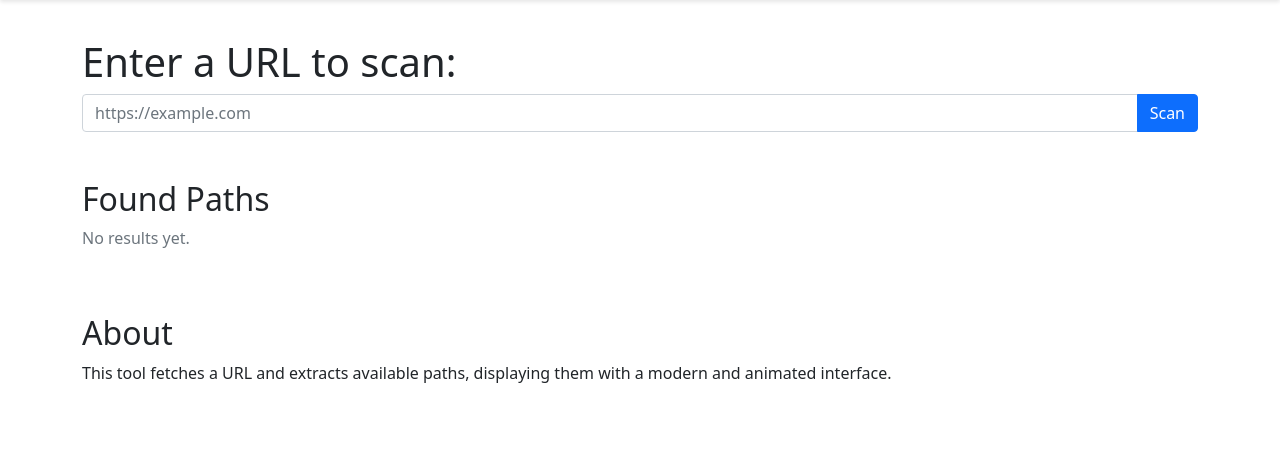
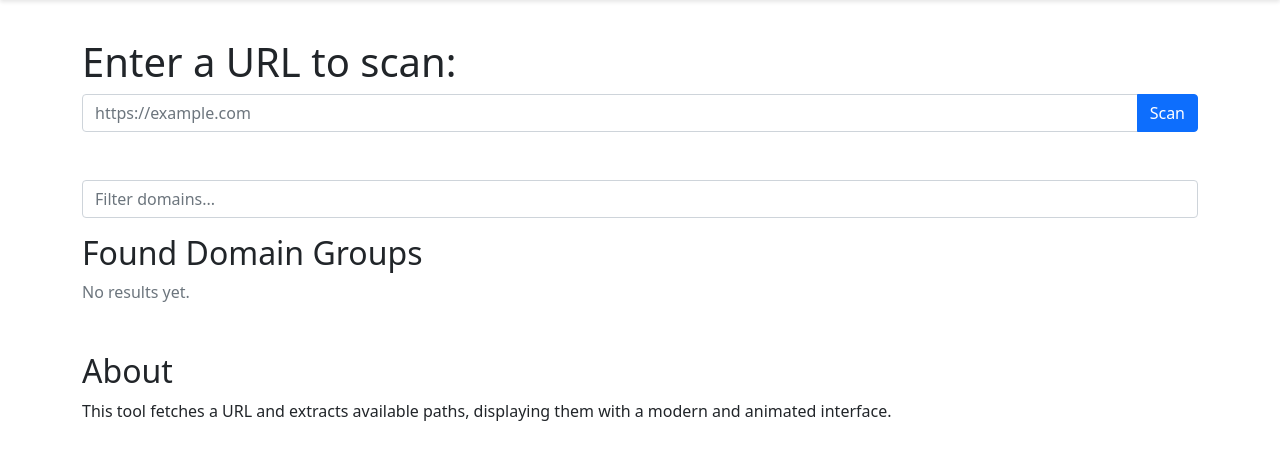
Before and after one commit to Gumgi24/url-finder, a Flask app: page / in a window 1280 px wide. Shown: the part 56-516 px from the top of the page. Run offline with Flask 2, Linux system fonts and the light colour scheme.

Commit message:
Add URL validation, domain grouping, and pagination to scan results

```diff
--- a/app.py
+++ b/app.py
@@ -1,24 +1,54 @@
 from flask import Flask, render_template, request
 import requests
 from bs4 import BeautifulSoup
-from urllib.parse import urlparse, urljoin  # modified import
+from urllib.parse import urlparse, urljoin
+from collections import defaultdict
+import re
 
 app = Flask(__name__)
 
+def is_valid_url(url):
+    regex = re.compile(
+        r'^(?:http|https)://'  # http:// or https://
+        r'\w+(?:\.\w+)+'
+    )
+    return re.match(regex, url)
+
+PAGE_SIZE = 5
+
 @app.route('/')
 def index():
-    return render_template('index.html', links=None)
+    return render_template('index.html', domain_groups=None, page=1, total_pages=0, search_query="")
 
 @app.route('/scan', methods=['POST'])
 def scan():
     url = request.form['url']
+    if not is_valid_url(url):
+        return "Invalid URL provided.", 400
+
     try:
         response = requests.get(url)
         response.raise_for_status()
         soup = BeautifulSoup(response.text, 'html.parser')
-        # Use urljoin to combine the base URL with each href
         links = [urljoin(url, a['href']) for a in soup.find_all('a', href=True)]
-        return render_template('index.html', links=links)
+
+        # Group links by domain
+        domain_groups = defaultdict(list)
+        for link in links:
+            domain = urlparse(link).netloc
+            domain_groups[domain].append(link)
+        domain_groups = dict(domain_groups)
+
+        # Sort domains and paginate
+        sorted_domains = sorted(domain_groups.keys())
+        page = int(request.args.get('page', 1))
+        total_pages = (len(sorted_domains) + PAGE_SIZE - 1) // PAGE_SIZE
+        start = (page - 1) * PAGE_SIZE
+        end = start + PAGE_SIZE
+        paginated_domains = sorted_domains[start:end]
+        paginated_groups = {domain: domain_groups[domain] for domain in paginated_domains}
+
+        return render_template('index.html', domain_groups=paginated_groups, page=page, total_pages=total_pages, search_query="")
     except Exception as e:
         return f"An error occurred: {e}"
 
--- a/templates/index.html
+++ b/templates/index.html
@@ -13,6 +13,7 @@
 		body { padding-top: 70px; }
 		.navbar { box-shadow: 0 2px 4px rgba(0,0,0,.1); }
 		.card { margin-bottom: 20px; }
+		#progress { display: none; position: fixed; top: 50%; left: 50%; transform: translate(-50%, -50%); z-index: 9999; }
 	</style>
 </head>
 <body>
@@ -43,26 +44,69 @@
 		<!-- Scan Section -->
 		<section id="scan-section" class="animate__animated animate__fadeIn">
 			<h1 class="mt-4">Enter a URL to scan:</h1>
-			<form action="/scan" method="POST" class="mb-5">
+			<form action="/scan" method="POST" class="mb-5" onsubmit="validateAndSubmit(event)">
 				<div class="input-group">
-					<input type="text" name="url" class="form-control" placeholder="https://example.com">
+					<input type="text" name="url" id="url-input" class="form-control" placeholder="https://example.com">
 					<button class="btn btn-primary" type="submit">Scan</button>
 				</div>
 			</form>
 		</section>
 
+		 <!-- Progress Indicator -->
+		<div id="progress">
+			<div class="spinner-border text-primary" role="status">
+			  <span class="visually-hidden">Loading...</span>
+			</div>
+		</div>
+
+		<!-- Search Filter -->
+		<section class="mb-3">
+			<input type="text" id="search-input" class="form-control" placeholder="Filter domains..." onkeyup="filterDomains()">
+		</section>
+
 		<!-- Results Section -->
 		<section id="results">
-			<h2>Found Paths</h2>
-			<div class="list-group">
-			{% if links %}
-				{% for link in links %}
-					<a href="{{ link }}" target="_blank" class="list-group-item list-group-item-action animate__animated animate__slideInLeft">{{ link }}</a>
+			<h2>Found Domain Groups</h2>
+			<div id="groups">
+			{% if domain_groups %}
+				{% for domain, links in domain_groups.items() %}
+					<div class="card mb-2 domain-group">
+						<div class="card-header d-flex justify-content-between align-items-center">
+							<span>{{ domain }}</span>
+							<button class="btn btn-sm btn-outline-secondary" onclick="copyGroup('{{ domain }}')">Copy</button>
+						</div>
+						<div class="card-body">
+							<ul class="list-group">
+							{% for link in links %}
+								<li class="list-group-item">{{ link }}</li>
+							{% endfor %}
+							</ul>
+						</div>
+					</div>
 				{% endfor %}
 			{% else %}
 				<p class="text-muted">No results yet.</p>
 			{% endif %}
 			</div>
+
+			<!-- Pagination Controls -->
+			{% if total_pages > 1 %}
+			<nav>
+			  <ul class="pagination">
+				<li class="page-item {% if page <= 1 %}disabled{% endif %}">
+				  <a class="page-link" href="?page={{ page - 1 }}">&laquo;</a>
+				</li>
+				{% for p in range(1, total_pages+1) %}
+				<li class="page-item {% if p == page %}active{% endif %}">
+				  <a class="page-link" href="?page={{ p }}">{{ p }}</a>
+				</li>
+				{% endfor %}
+				<li class="page-item {% if page >= total_pages %}disabled{% endif %}">
+				  <a class="page-link" href="?page={{ page + 1 }}">&raquo;</a>
+				</li>
+			  </ul>
+			</nav>
+			{% endif %}
 		</section>
 
 		<!-- About Section -->
@@ -74,5 +118,42 @@
 
 	<!-- Bootstrap JS -->
 	<script src="https://cdn.jsdelivr.net/npm/bootstrap@5.1.3/dist/js/bootstrap.bundle.min.js"></script>
+	<script>
+	// URL validation and progress indicator
+	function validateAndSubmit(event) {
+		event.preventDefault();
+		var urlInput = document.getElementById('url-input').value;
+		var regex = /^(http|https):\/\/\w+(?:\.\w+)+/;
+		if(!regex.test(urlInput)){
+			alert("Please enter a valid URL (starting with http:// or https://)");
+			return;
+		}
+		document.getElementById('progress').style.display = 'block';
+		event.target.submit();
+	}
+
+	// Filter domain groups by search input
+	function filterDomains() {
+		const filter = document.getElementById('search-input').value.toLowerCase();
+		const groups = document.getElementsByClassName("domain-group");
+		for (let group of groups) {
+			const domain = group.querySelector('.card-header span').innerText.toLowerCase();
+			group.style.display = domain.includes(filter) ? "" : "none";
+		}
+	}
+
+	// Copy links for a domain group to clipboard
+	function copyGroup(domain) {
+		let group = Array.from(document.getElementsByClassName("domain-group")).find(g => {
+			return g.querySelector('.card-header span').innerText.trim() === domain;
+		});
+		if (group) {
+			let links = Array.from(group.querySelectorAll("li")).map(li => li.innerText).join("\n");
+			navigator.clipboard.writeText(links).then(() => {
+				alert("Copied links for " + domain);
+			});
+		}
+	}
+	</script>
 </body>
 </html>
```
